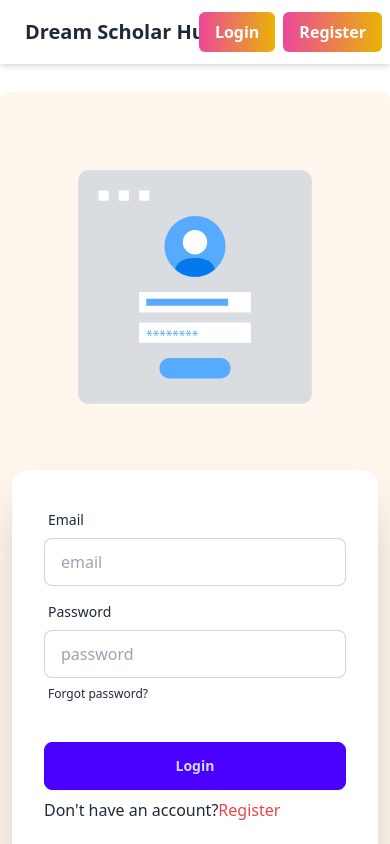
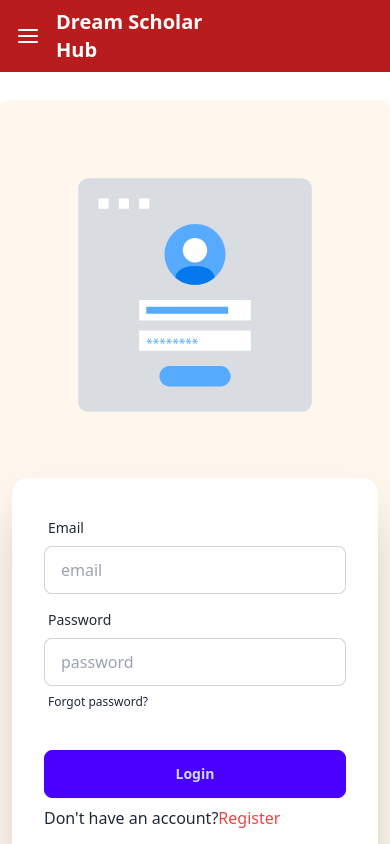
Before and after one commit to Shahadat1530/dream-scholar-client, a React (Vite) app: page /login in a window 390 px wide. Shown: the top 844 px of the page. Built offline with nearby package versions, Linux system fonts and the light colour scheme; no server answers.

Commit message:
fixing navbar for responsive, and added bgImg for herosection

```diff
--- a/index.html
+++ b/index.html
@@ -1,5 +1,5 @@
 <!doctype html>
-<html lang="en">
+<html lang="en" data-theme="light">
   <head>
     <meta charset="UTF-8" />
     <link rel="icon" type="image/svg+xml" href="/vite.svg" />
--- a/src/main.jsx
+++ b/src/main.jsx
@@ -16,9 +16,7 @@ createRoot(document.getElementById('root')).render(
     <AuthProvider>
       <QueryClientProvider client={queryClient}>
         <HelmetProvider>
-          <div className='max-w-screen-2xl mx-auto'>
-            <RouterProvider router={router} />
-          </div>
+          <RouterProvider router={router} />
         </HelmetProvider>
       </QueryClientProvider>
     </AuthProvider>
--- a/src/pages/Home/Banner.jsx
+++ b/src/pages/Home/Banner.jsx
@@ -4,9 +4,37 @@ import { Navigation, Pagination, Autoplay } from "swiper/modules";
 import "swiper/css";
 import "swiper/css/navigation";
 import "swiper/css/pagination";
+import bgImg from '../../assets/bg-img.jpg';
+import { FaGoogleScholar } from "react-icons/fa6";
 
 const Banner = () => {
     return (
+        <div>
+            {/* bg-image with text */}
+            <div
+                className="relative text-center text-white py-16 px-4 min-h-[70vh] bg-fixed flex items-center justify-center"
+                style={{
+                    backgroundImage: `url(${bgImg})`,
+                    backgroundSize: "cover",
+                    backgroundPosition: "center",
+                    backgroundRepeat: "no-repeat"
+                }}
+            >
+                {/* Overlay for better text readability */}
+                <div className="absolute inset-0 bg-black bg-opacity-50"></div>
+
+                {/* Content - Centered */}
+                <div className="relative z-10 flex flex-col items-center justify-center">
+                    <p className="flex gap-2 items-center text-lg md:text-xl">
+                        <FaGoogleScholar className="text-3xl" /> Knowledge meets innovation
+                    </p>
+                    <h2 className="text-4xl md:text-5xl font-bold mt-2">
+                        Inspiring Minds <br /> Shaping Futures
+                    </h2>
+                </div>
+            </div>
+
+            {/* Slider */}
             <div className="w-full my-4">
                 <Swiper
                     modules={[Navigation, Pagination, Autoplay]}
@@ -17,21 +45,18 @@ const Banner = () => {
                     autoplay={{ delay: 2000, disableOnInteraction: false }}
                     className="w-full h-[400px]"
                 >
-                {/* Slide 1 */}
                     <SwiperSlide>
                         <div className="h-full flex items-center justify-center bg-blue-500 text-white text-2xl font-bold">
                             Explore Top Scholarships Worldwide!
                         </div>
                     </SwiperSlide>
 
-                {/* Slide 2 */}
                     <SwiperSlide>
                         <div className="h-full flex items-center justify-center bg-green-500 text-white text-2xl font-bold">
                             Apply for Scholarships with Ease
                         </div>
                     </SwiperSlide>
 
-                {/* Slide 3 */}
                     <SwiperSlide>
                         <div className="h-full flex items-center justify-center bg-purple-500 text-white text-2xl font-bold">
                             Your Future Starts Here 🚀
@@ -39,6 +64,7 @@ const Banner = () => {
                     </SwiperSlide>
                 </Swiper>
             </div>
+        </div>
     );
 };
 
--- a/src/pages/Shared/NavBar.jsx
+++ b/src/pages/Shared/NavBar.jsx
@@ -1,11 +1,13 @@
-import React from 'react';
+import React, { useState } from 'react';
 import { NavLink } from 'react-router-dom';
+import { FiMenu } from 'react-icons/fi';
 import useAuth from '../hooks/useAuth';
 import useAdmin from '../hooks/useAdmin';
 
 const NavBar = () => {
     const { user, logOut } = useAuth();
     const { isAdmin, isModerator, isAdminLoading } = useAdmin();
+    const [isMenuOpen, setIsMenuOpen] = useState(false);
 
     if (isAdminLoading) {
         return <div className="flex justify-center py-4"><progress className="progress w-56"></progress></div>;
@@ -17,26 +19,41 @@ const NavBar = () => {
             <li><NavLink to="/scholarships">All Scholarships</NavLink></li>
 
             {user && user.email && (
-                <>
-                    {/* Both Admins & Moderators see Admin Dashboard */}
-                    {isAdmin || isModerator ? (
+                isAdmin || isModerator ? (
                     <li><NavLink to="/adminDashboard">Admin Dashboard</NavLink></li>
                 ) : (
                     <li><NavLink to="/userDashboard">User Dashboard</NavLink></li>
-                    )}
-                </>
+                )
             )}
         </>
     );
 
     return (
-        <div className="navbar bg-base-100 shadow-md">
-            <div className="navbar-start">
-                <NavLink to="/" className="btn btn-ghost text-xl font-bold">Dream Scholar Hub</NavLink>
+        <div className='bg-[#b91c1c] sticky top-0 z-50 text-white font-semibold'>
+            <div className="navbar max-w-screen-2xl mx-auto px-4 flex justify-between items-center">
+
+                {/* Left: Branding & Mobile Menu Button */}
+                <div className="flex items-center gap-4">
+                    {/* Mobile Menu Button */}
+                    <button
+                        className="lg:hidden text-2xl"
+                        onClick={() => setIsMenuOpen(!isMenuOpen)}
+                    >
+                        <FiMenu />
+                    </button>
+
+                    {/* Brand Name */}
+                    <NavLink to="/" className=" text-xl font-bold">
+                        Dream Scholar Hub
+                    </NavLink>
                 </div>
-            <div className="navbar-center hidden lg:flex">
+
+                {/* Desktop Menu */}
+                <div className="hidden lg:flex navbar-center">
                     <ul className="menu menu-horizontal px-1">{links}</ul>
                 </div>
+
+                {/* Right: User Actions */}
                 <div className="navbar-end">
                     {user && user.email ? (
                         <div className="flex gap-2 items-center">
@@ -46,17 +63,42 @@ const NavBar = () => {
                             </button>
                         </div>
                     ) : (
-                    <>
-                        <NavLink to="/login" className="bg-gradient-to-r from-pink-500 to-yellow-500 text-white font-semibold py-2 px-4 rounded-md mr-2">
+                        <div className="hidden lg:flex gap-2">
+                            <NavLink to="/login" className="bg-gradient-to-r from-pink-500 to-yellow-500 text-white font-semibold py-2 px-4 rounded-md">
                                 Login
                             </NavLink>
                             <NavLink to="/register" className="bg-gradient-to-r from-pink-500 to-yellow-500 text-white font-semibold py-2 px-4 rounded-md">
+                                Register
+                            </NavLink>
+                        </div>
+                    )}
+                </div>
+            </div>
+
+            {/* Mobile Menu Drawer */}
+            {isMenuOpen && (
+                <div className="lg:hidden absolute top-16 left-0 w-full bg-[#b91c1c] shadow-md p-4">
+                    <ul className="flex flex-col items-center gap-4">{links}</ul>
+
+                    <div className="flex flex-col items-center mt-4">
+                        {user && user.email ? (
+                            <button onClick={logOut} className="btn btn-outline btn-error w-full">
+                                Log Out
+                            </button>
+                        ) : (
+                            <>
+                                <NavLink to="/login" className="btn btn-primary w-full mb-2">
+                                    Login
+                                </NavLink>
+                                <NavLink to="/register" className="btn btn-secondary w-full">
                                     Register
                                 </NavLink>
                             </>
                         )}
                     </div>
                 </div>
+            )}
+        </div>
     );
 };
 
```
Also changed, not shown: 1 other file (tests, documents, lock files or other folders). Lines whose indentation alone changed are shown as unchanged.
